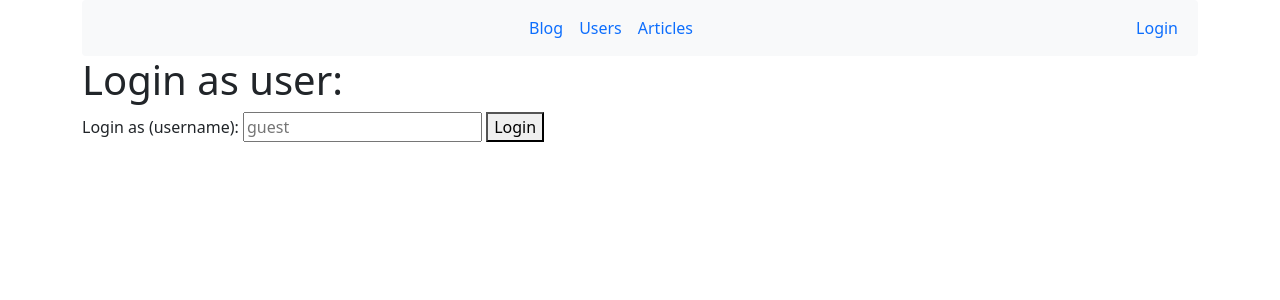
After one commit to ptaha1991/Flask, a Flask app: page /auth/login/ in a window 1280 px wide. The commit adds this page. Shown: the top 300 px of the page. Run offline with Flask 2, Linux system fonts and the light colour scheme; some libraries are stand-ins or nearby versions.

Commit message:
lesson_3 ready

```diff
--- a/blog/app.py
+++ b/blog/app.py
@@ -2,6 +2,7 @@ from flask import Flask, render_template
 
 from blog.models.database import db
 from blog.views.articles import articles_app
+from blog.views.auth import auth_app, login_manager
 from blog.views.users import users_app
 
 app = Flask(__name__)
@@ -14,7 +15,11 @@ def index():
 
 app.register_blueprint(users_app, url_prefix="/users")
 app.register_blueprint(articles_app, url_prefix="/articles")
+app.register_blueprint(auth_app, url_prefix="/auth")
 
 app.config["SQLALCHEMY_DATABASE_URI"] = "sqlite:///db.sqlite"
 app.config["SQLALCHEMY_TRACK_MODIFICATIONS"] = False
+app.config["SECRET_KEY"] = "abcdefg123456"
 db.init_app(app)
+
+login_manager.init_app(app)
--- a/blog/models/user.py
+++ b/blog/models/user.py
@@ -1,10 +1,11 @@
+from flask_login import UserMixin
 from sqlalchemy import Boolean, Column, Integer, String
 from sqlalchemy.orm import relationship
 
 from blog.models.database import db
 
 
-class User(db.Model):
+class User(db.Model, UserMixin):
     __tablename__ = "users"
     id = Column(Integer, primary_key=True)
     username = Column(String(80), unique=True, nullable=False)
--- /dev/null
+++ b/blog/templates/auth/login.html
@@ -0,0 +1,25 @@
+{% extends 'base.html' %}
+
+{% block title %}
+  Login as
+{% endblock %}
+
+{% block body %}
+  <h1>Login as user:</h1>
+  {% if error %}
+    <div class="alert alert-danger" role="alert">
+      {{ error }}
+    </div>
+  {% endif %}
+  <form method="post">
+    <label for="input-username">Login as (username):</label>
+    <input
+      id="input-username"
+      type="text"
+      name="username"
+      placeholder="guest"
+      required
+    >
+    <button type="submit">Login</button>
+  </form>
+{% endblock %}
--- a/blog/templates/navbar.html
+++ b/blog/templates/navbar.html
@@ -18,6 +18,17 @@
             </li>
           </ul>
         </div>
+
+        <div class="navbar-nav ms-auto">
+          {% if current_user.is_authenticated %}
+            <a class="nav-link" href="{{ url_for('auth_app.logout') }}">Logout</a>
+          {% else %}
+            <a href="{{ url_for('auth_app.login') }}" class="nav-link {% if request.endpoint == 'login' -%}active{%- endif %}">
+              Login
+            </a>
+          {% endif %}
+        </div>
+
       </div>
     </nav>
 </div>
--- /dev/null
+++ b/blog/views/auth.py
@@ -0,0 +1,52 @@
+from flask import Blueprint, redirect, render_template, request, url_for
+from flask_login import LoginManager, login_required, login_user, logout_user
+
+from blog.models import User
+
+auth_app = Blueprint("auth_app", __name__)
+
+login_manager = LoginManager()
+login_manager.login_view = "auth_app.login"
+
+
+@login_manager.user_loader
+def load_user(user_id):
+    return User.query.filter_by(id=user_id).one_or_none()
+
+
+@login_manager.unauthorized_handler
+def unauthorized():
+    return redirect(url_for("auth_app.login"))
+
+
+@auth_app.route("/login/", methods=["GET", "POST"], endpoint="login")
+def login():
+    if request.method == "GET":
+        return render_template("auth/login.html")
+    username = request.form.get("username")
+    if not username:
+        return render_template("auth/login.html", error="username not passed")
+    user = User.query.filter_by(username=username).one_or_none()
+    if user is None:
+        return render_template("auth/login.html", error=f"no user {username!r} found")
+    login_user(user)
+    return redirect(url_for("index"))
+
+
+@auth_app.route("/logout/", endpoint="logout")
+@login_required
+def logout():
+    logout_user()
+    return redirect(url_for("index"))
+
+
+@auth_app.route("/secret/")
+@login_required
+def secret_view():
+    return "Super secret data"
+
+
+__all__ = [
+    "login_manager",
+    "auth_app",
+]
--- a/blog/views/users.py
+++ b/blog/views/users.py
@@ -18,8 +18,3 @@ def user_details(user_id: int):
     if user is None:
         raise NotFound(f"User #{user_id} doesn't exist!")
     return render_template("users/details.html", user=user)
-    # try:
-    #     user_name = USERS[user_id]
-    # except KeyError:
-    #     raise NotFound(f"User #{user_id} doesn't exist!")
-    # return render_template("users/details.html", user_id=user_id, user_name=user_name)
--- a/wsgi.py
+++ b/wsgi.py
@@ -1,3 +1,5 @@
+from werkzeug.security import generate_password_hash
+
 from blog.app import app
 from blog.models.database import db
 
@@ -28,8 +30,8 @@ def create_users():
     """
     from blog.models import User
 
-    admin = User(username="admin", is_staff=True)
-    james = User(username="james")
+    admin = User(username="admin", email="admin@admin.ru", password=generate_password_hash("admin"), is_staff=True)
+    james = User(username="james", email="james@james.ru", password=generate_password_hash("james"))
     db.session.add(admin)
     db.session.add(james)
     db.session.commit()
```
Also changed, not shown: blog/templates/index.html (+7 -0 lines), blog/views/articles.py (+2 -18 lines).
